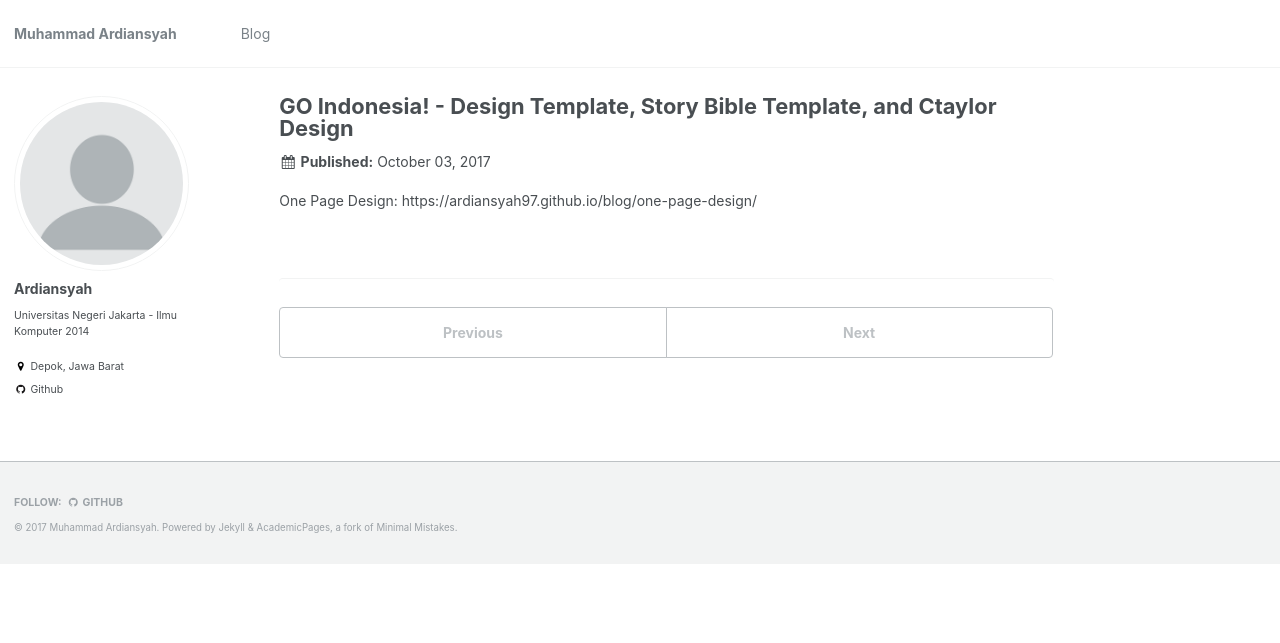
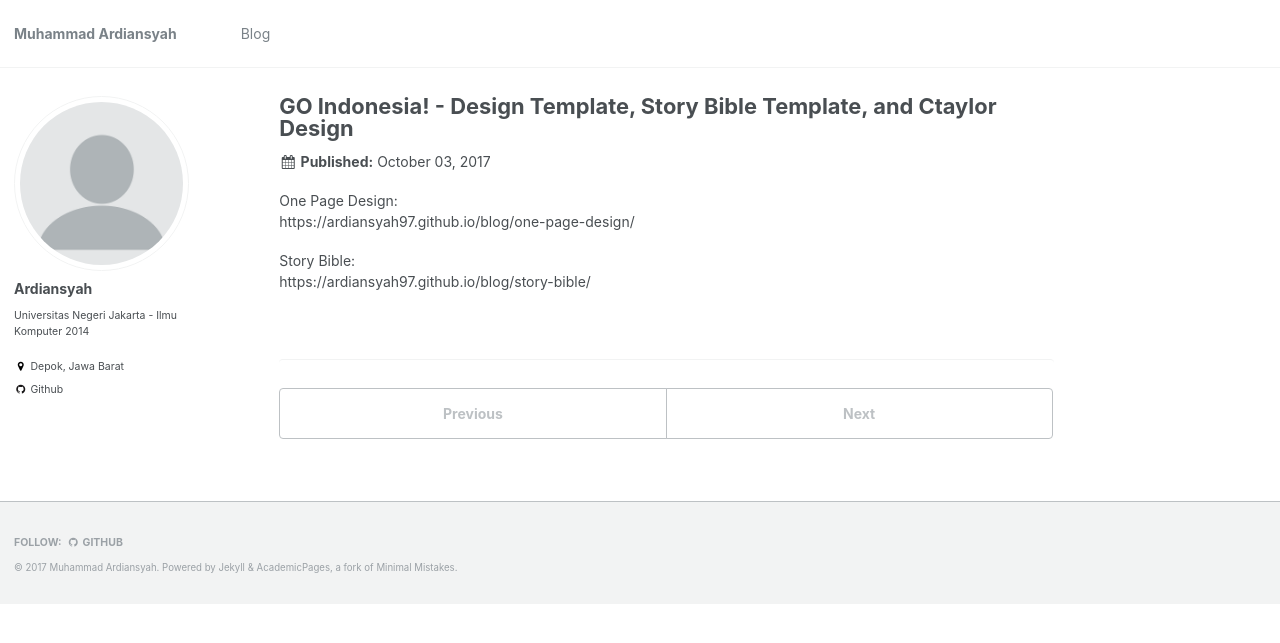
Before and after one commit to ardiansyah97/ardiansyah97.github.io, a Jekyll site: the page built from _blog/homework-3.md, in a window 1280 px wide. Shown: the top 643 px of the page. Built offline with Jekyll 4.4.1, drawn with Linux system fonts in a browser that asks for light colours.

Commit message:
Update homework-3.md

```diff
--- a/_blog/homework-3.md
+++ b/_blog/homework-3.md
@@ -5,4 +5,7 @@
 ---
 
 One Page Design:
-https://ardiansyah97.github.io/blog/one-page-design/
+<br>https://ardiansyah97.github.io/blog/one-page-design/
+
+Story Bible:
+<br>https://ardiansyah97.github.io/blog/story-bible/
```
